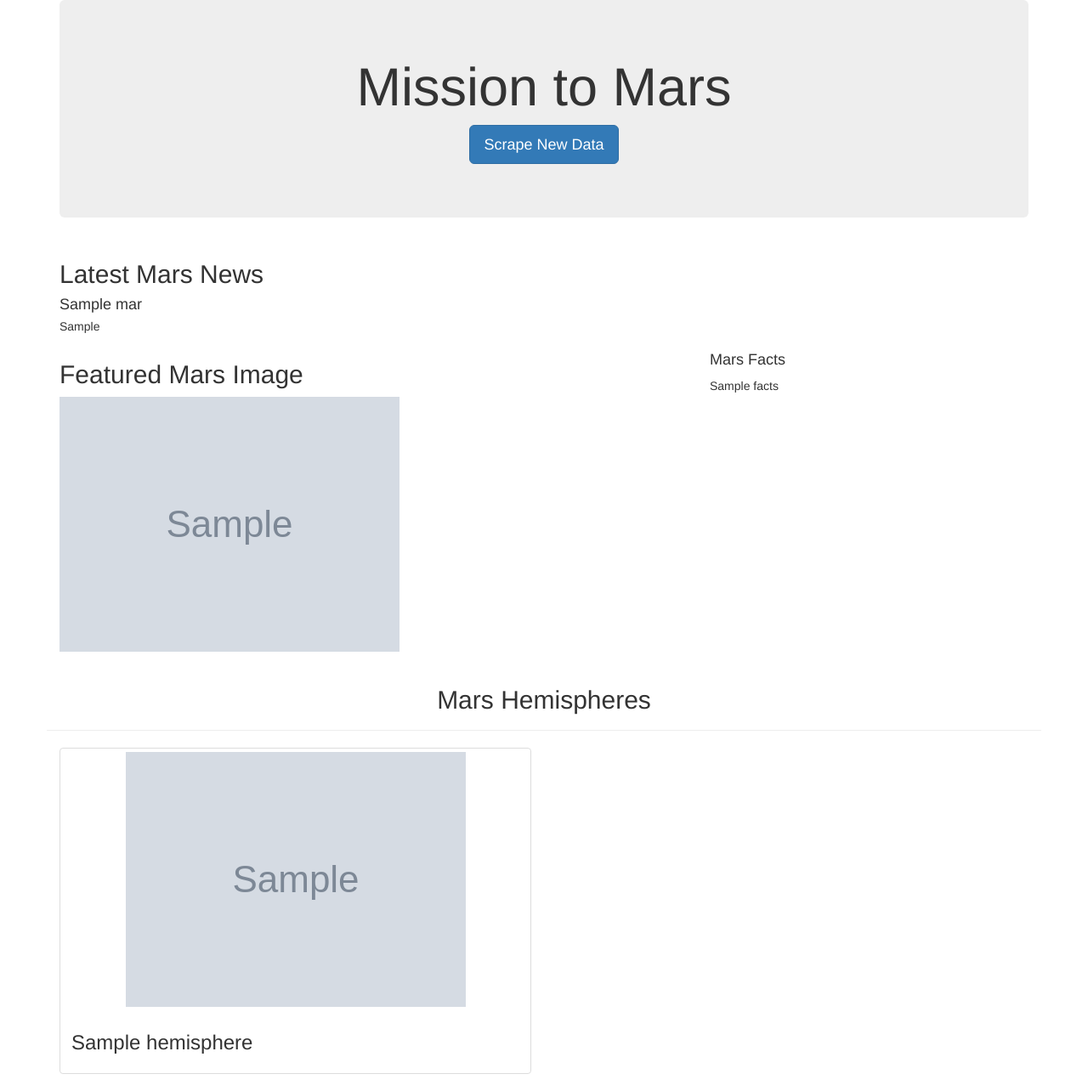
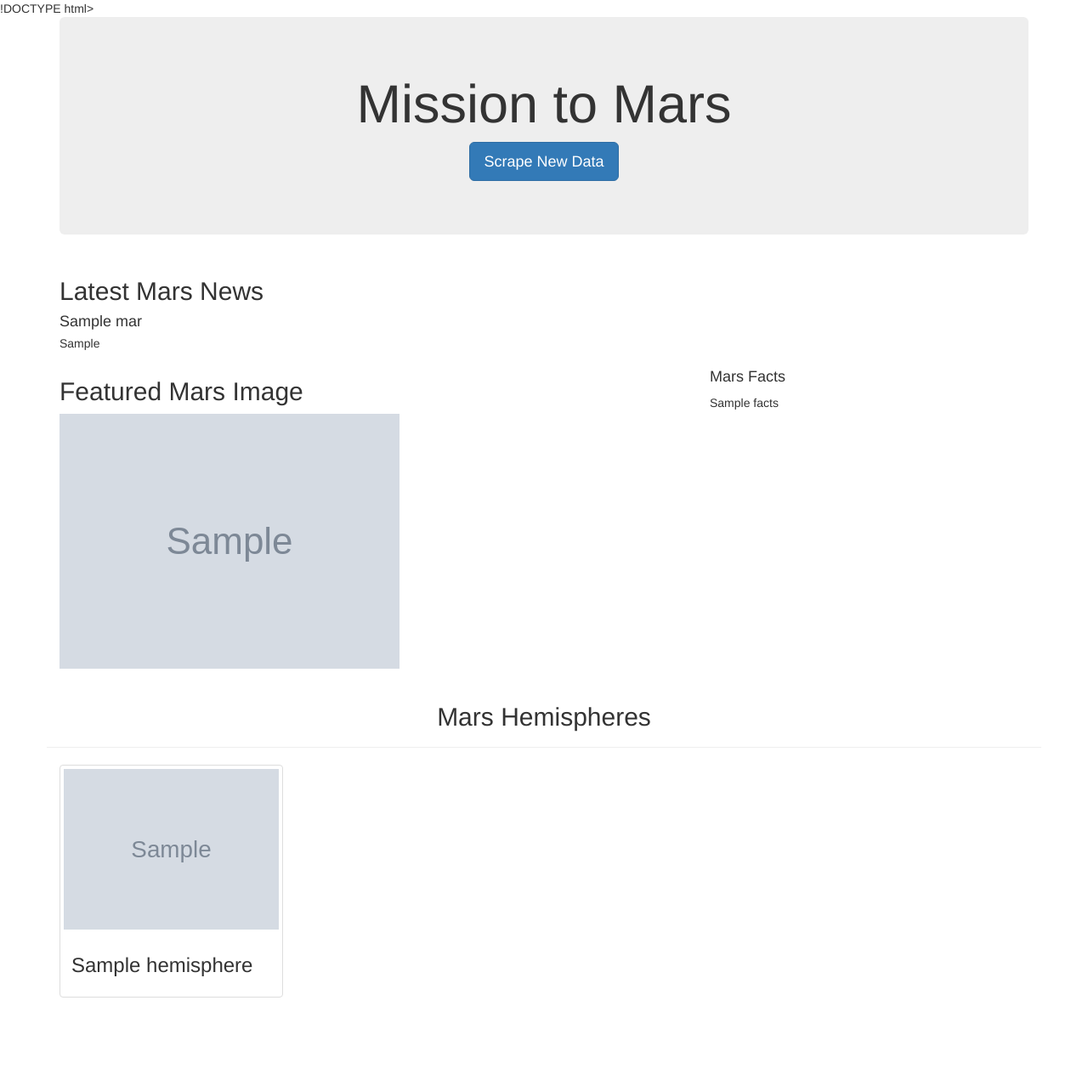
Before and after one commit to camonet/Mission-To-Mars, a Flask app: page / in a window 1280 px wide. Shown: the whole page at 85% size. After the commit the page ends 1174 px from the top, so only its background shows below. Run offline with Flask 2, Linux system fonts and the light colour scheme; grey boxes marked "Sample" are stand-in pictures; a database or web service that is not in the repository returns one stand-in record (values such as "Sample title"); some libraries are stand-ins or nearby versions.

Commit message:
most recent

```diff
--- a/templates/index.html
+++ b/templates/index.html
@@ -1,4 +1,4 @@
-<!DOCTYPE html>
+!DOCTYPE html>
 <html lang="en">
   <head>
     <meta charset="UTF-8" />
@@ -18,7 +18,6 @@
         <!-- Add a button to activate scraping script -->
         <p><a class="btn btn-primary btn-lg" href="/scrape" role="button">Scrape New Data</a></p>
       </div>
-
       <!-- Add section for Mars News -->
       <div class="row" id="mars-news">
         <div class="col-md-12">
@@ -31,20 +30,16 @@
           </div>
         </div>
       </div>
-
       <!-- Section for Featured Image and Facts table -->
       <div class="row" id="mars-featured-image">
         <div class="col-md-8">
           <h2>Featured Mars Image</h2>
-
-          <!-- if images is False/None/non-existent, then default to error message -->
           <img
-            src="{{mars.featured_image | default('static/images/error.png', true) }}"
+            src="{{mars.featured_image }}"
             class="img-responsive"
             alt="Responsive image"
           />
         </div>
-
         <div class="col-md-4">
           <!-- Mars Facts -->
           <div class="row" id="mars-facts">
@@ -53,15 +48,12 @@
           </div>
         </div>
       </div>
-
-      <!-- Section for Mars Hemispheres -->
       <div class="row" id="mars-hemispheres">
         <div class="page-header">
           <h2 class="text-center">Mars Hemispheres</h2>
         </div>
-
         {% for hemisphere in mars.hemispheres %}
-        <div class="col-md-6">
+        <div class="col-md-3">
           <div class="thumbnail">
             <img src="{{hemisphere.img_url | default('static/images/error.png', true)}}" alt="...">
             <div class="caption">
@@ -74,3 +66,6 @@
     </div>
   </body>
 </html>
+    </div>
+  </body>
+</html>
```
Also changed, not shown: scraping.py (+20 -9 lines), 2 other files.
